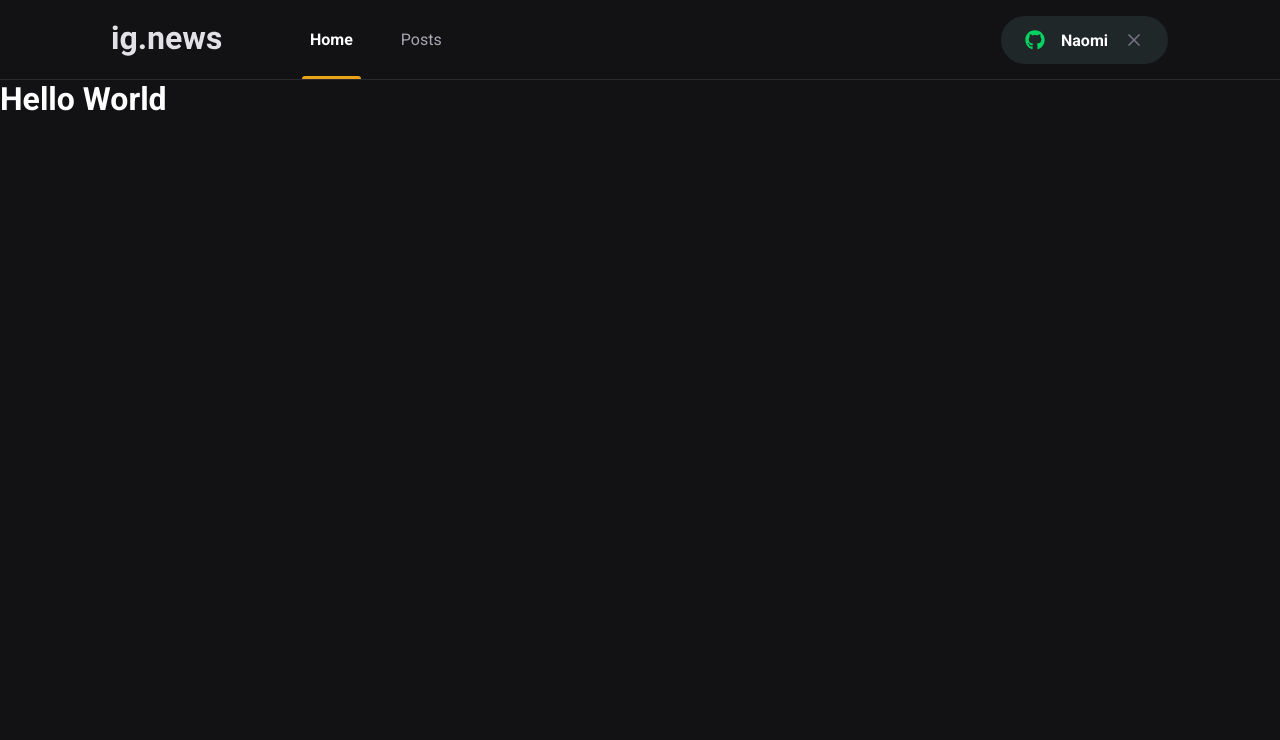
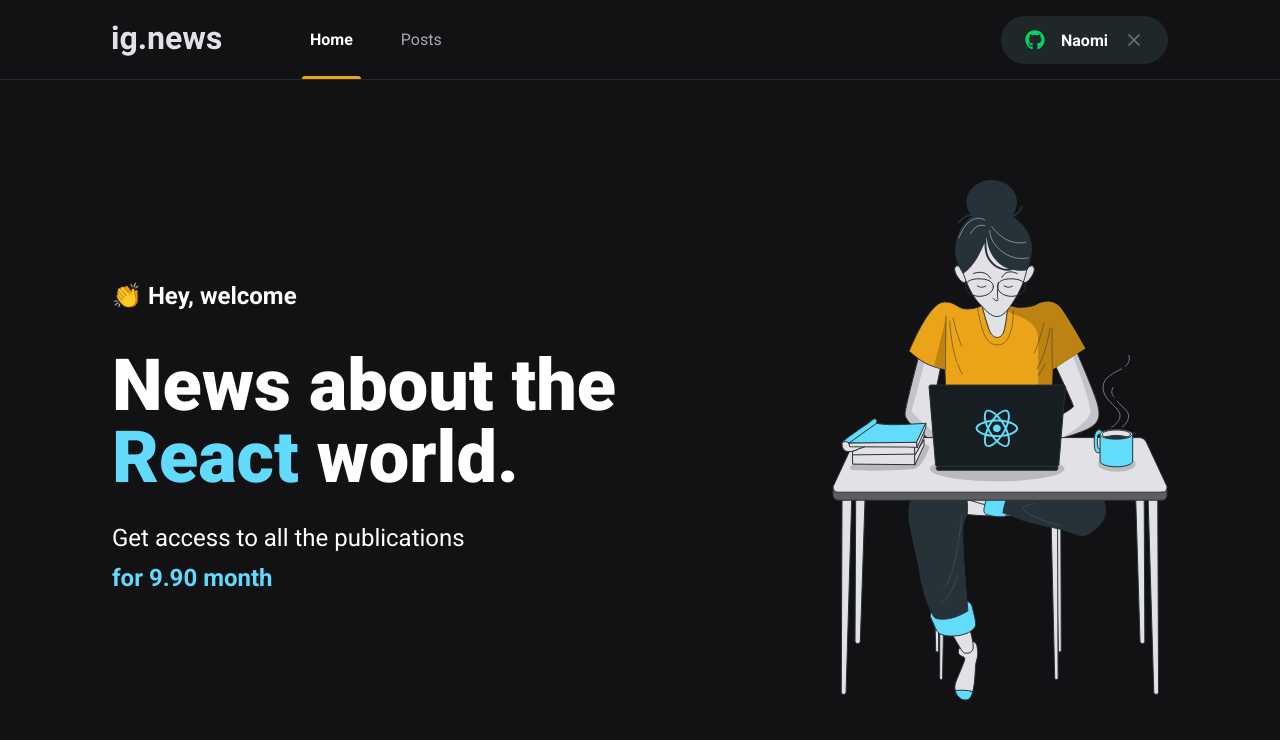
Before and after one commit to MiIyama/ignews, a Next.js app: page / in a window 1280 px wide. Shown: the top 740 px of the page. Built offline with nearby package versions, Linux system fonts and the light colour scheme.

Commit message:
Aula - 3 - Página Home

```diff
--- /dev/null
+++ b/src/pages/home.module.scss
@@ -0,0 +1,42 @@
+.contentContainer {
+  max-width: 1120px;
+  margin: 0 auto;
+  padding: 0 2rem;
+  height: calc(100vh - 5rem); // total - tam do cabecalho
+  display: flex;
+  align-items: center;
+  justify-content: space-between;
+}
+
+.hero {
+  max-width: 600px;
+  > span {
+    font-size: 1.5rem;
+    font-weight: bold;
+  }
+  h1 {
+    font-size: 4.5rem;
+    line-height: 4.5rem;
+    font-weight: 900;
+    margin-top: 2.5rem;
+
+    span {
+      color: var(--cyan-500);
+    }
+  }
+
+  p {
+    font-size: 1.5rem;
+    line-height: 2.5rem;
+    margin-top: 1.5rem;
+
+    span {
+      color: var(--cyan-500);
+      font-weight: bold;
+    }
+  }
+
+  button {
+    margin-top: 2.5rem;
+  }
+}
--- a/src/pages/index.tsx
+++ b/src/pages/index.tsx
@@ -1,14 +1,28 @@
+/* eslint-disable @next/next/no-img-element */
 import Head from "next/head";
+import styles from "./home.module.scss";
 
 export default function Home() {
   return (
     <>
       <Head>
-        <title>Início ig news</title>
+        <title>Home | ig.news</title>
       </Head>
-      <h1>
-        Hello <span>World</span>
-      </h1>
+
+      <main className={styles.contentContainer}>
+        <section className={styles.hero}>
+          <span>👏 Hey, welcome</span>
+          <h1>
+            News about the <span>React</span> world.
+          </h1>
+          <p>
+            Get access to all the publications <br />
+            <span>for 9.90 month</span>
+          </p>
+        </section>
+
+        <img src="/images/avatar.svg" alt="Girl coding" />
+      </main>
     </>
   );
 }
```
